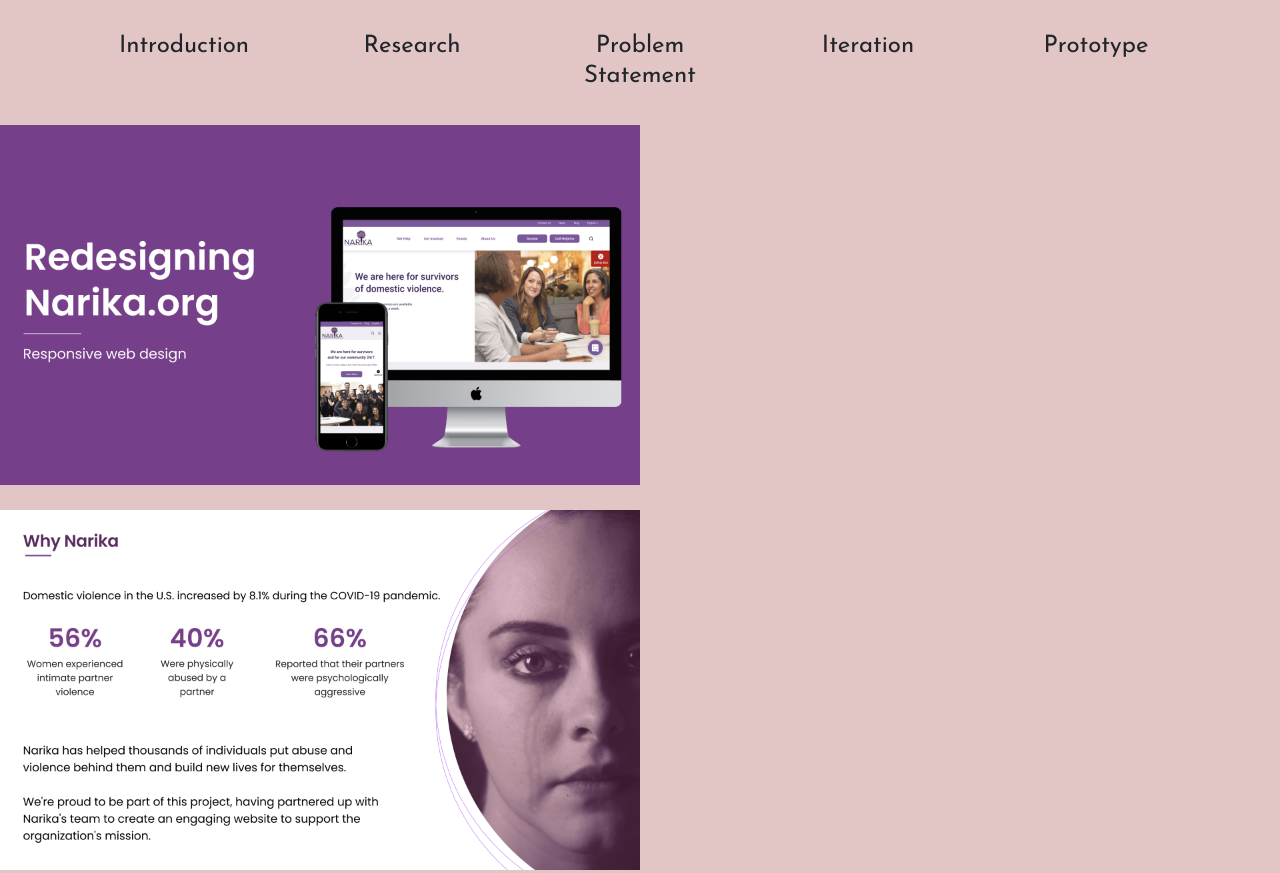
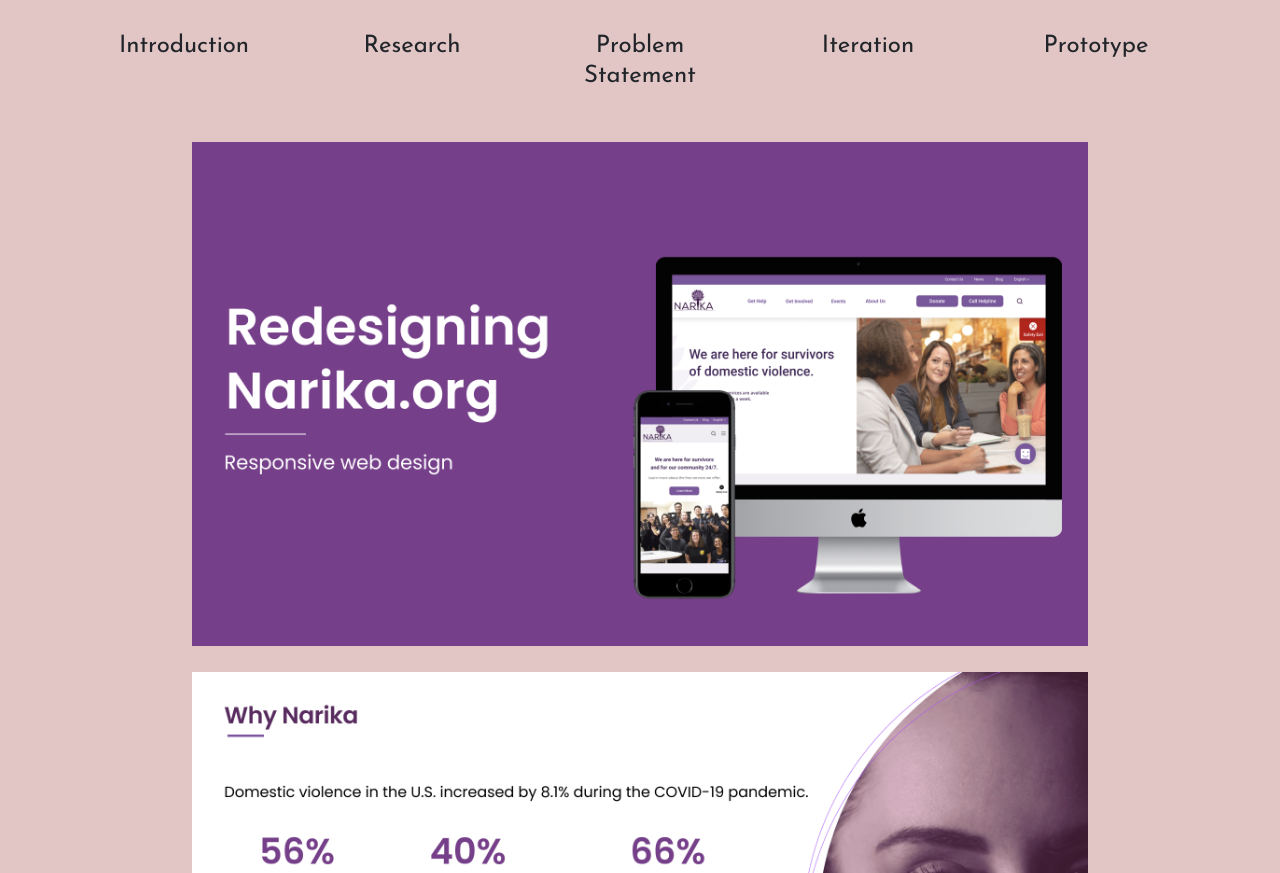
Before and after one commit to s-posner/UX_UI_HW_20, a plain HTML site: page index.html in a window 1280 px wide. Shown: the part 840-1713 px from the top of the page. Drawn offline with nearby package versions, Linux system fonts and the light colour scheme; a script that the page names is missing; files whose address does not match are found by name.

Commit message:
centering

```diff
--- a/css/style.css
+++ b/css/style.css
@@ -139,8 +139,16 @@ footer ul{
 }
 
 #slides {
-    width: 50%;
+    width: 70%;
     height: auto;
+    margin-top: 2%;
+
+}
+
+.slides {
+    display: flex;
+    flex-direction: column;
+    align-items: center;
     margin-top: 2%;
 }
 
--- a/index.html
+++ b/index.html
@@ -73,7 +73,7 @@
       </div>
     </center>
 
-    <div>
+    <div class="slides">
         <img id="slides" src="../UX_UI_HW_20/images/narika case study/narika 1.png">
         <img id="slides" src="../UX_UI_HW_20/images/narika case study/narika 2.png">
         <img id="slides" src="../UX_UI_HW_20/images/narika case study/narika 3.png">
```
